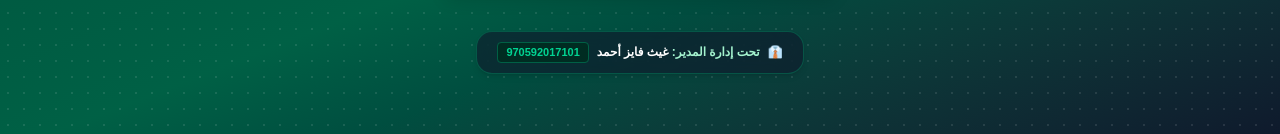
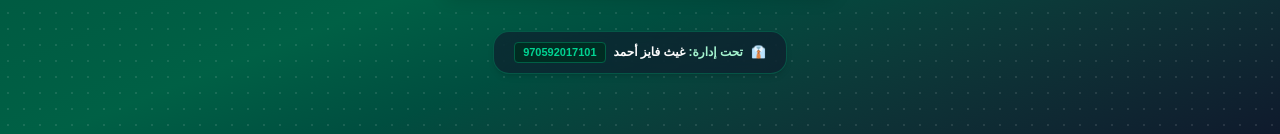
Before and after one commit to ShadiGhaith/nic-beita-branch, a Next.js app: page / in a window 1280 px wide. Shown: the part 459-593 px from the top of the page. Built offline with nearby package versions, Linux system fonts and the light colour scheme; no server answers; the database is empty.

Commit message:
Update page.tsx

```diff
--- a/app/page.tsx
+++ b/app/page.tsx
@@ -360,7 +360,7 @@ export default function NICPalestineLanding() {
             <div>
               <div className="inline-flex items-center gap-2 bg-slate-900/60 border border-emerald-600/40 px-5 py-2.5 rounded-2xl text-xs text-emerald-200 font-semibold shadow-md backdrop-blur-md">
                 <span>👔</span>
-                <span>تحت إدارة المدير: <strong className="text-white">{settings.manager_name}</strong></span>
+                <span>تحت إدارة: <strong className="text-white">{settings.manager_name}</strong></span>
                 <span dir="ltr" className="bg-emerald-950 px-2 py-0.5 rounded text-emerald-400 font-mono text-[11px] border border-emerald-800">
                   {WHATSAPP_NUMBER}
                 </span>
@@ -716,7 +716,7 @@ export default function NICPalestineLanding() {
 
       {/* الفوتر */}
       <footer className="bg-slate-900 text-slate-400 py-8 px-6 border-t border-slate-800 text-center text-xs space-y-3">
-        <p>© {new Date().getFullYear()} {settings.branch_name} - الشركة الوطنية للتأمين. كافة الحقوق محفوظة.</p>
+        <p>©جميع الحقوق محفوظة لدى شركة التأمين الوطنية فرع بيتا 2026 </p>
         <p className="text-[11px] text-slate-500">تم التطوير لخدمة مراجعي الفرع بكل احترافية وسرعة</p>
       </footer>
 
```
